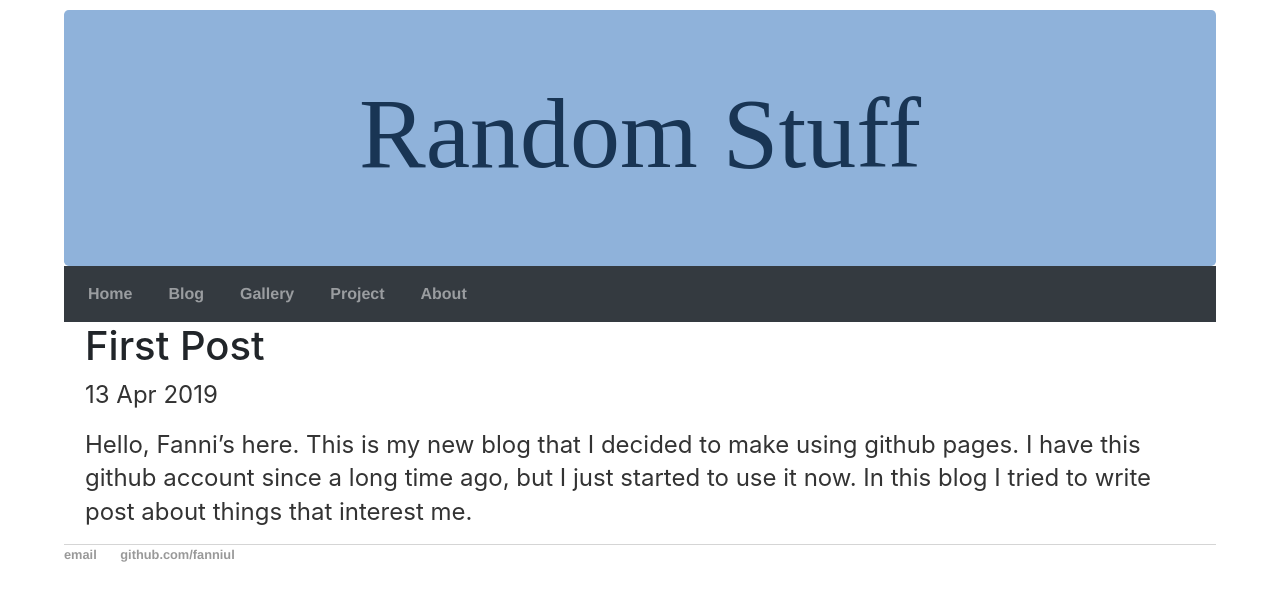
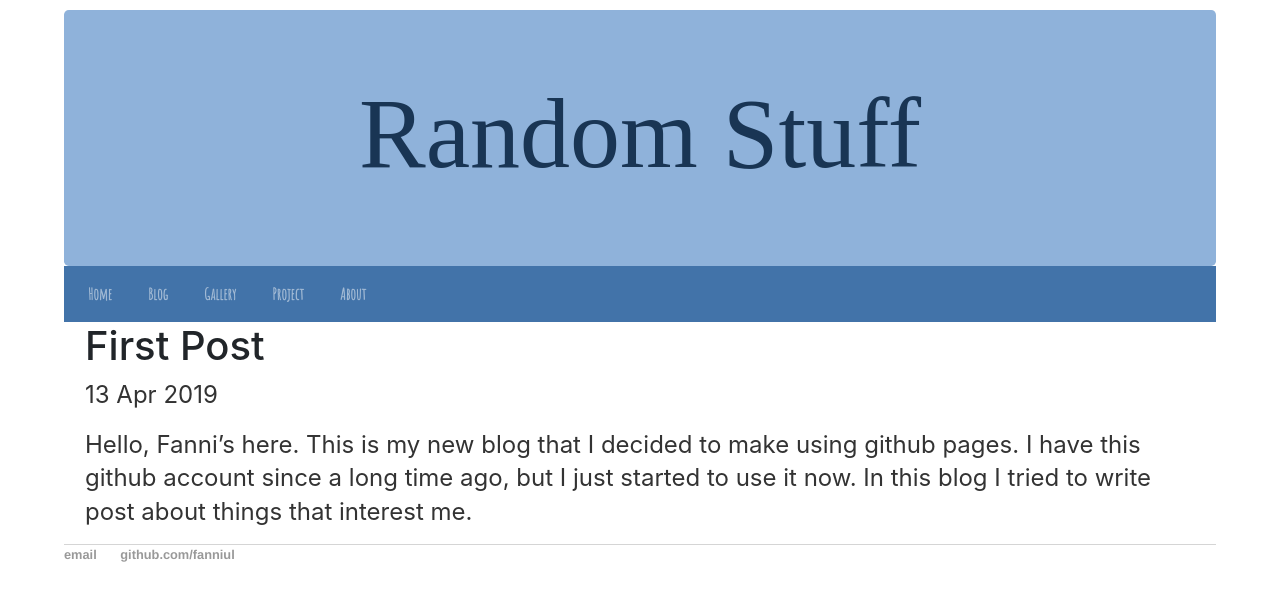
Before and after one commit to fanniul/fanniul.github.io, a Jekyll site: the page built from _posts/2019-04-13-first-post.md, in a window 1280 px wide. Shown: the top 601 px of the page. Built offline with Jekyll 4.4.1, drawn with Linux system fonts in a browser that asks for light colours; some web fonts are replaced.

Commit message:
Update default.html

```diff
--- a/_layouts/default.html
+++ b/_layouts/default.html
@@ -23,26 +23,26 @@
 			  <h1 style="font-family: Sophia;font-size: 100px;color:#193554;" >Random Stuff</h1>
 			</div>
 			<!-- Nav Bar -->
-			<nav class="navbar navbar-expand-sm bg-dark navbar-dark">
+			<nav class="navbar navbar-expand-sm bg-blueish navbar-dark text-center">
 			  <button class="navbar-toggler" type="button" data-toggle="collapse" data-target="#collapsibleNavbar">
 			    <span class="navbar-toggler-icon"></span>
 			  </button>
 			  <div class="collapse navbar-collapse" id="collapsibleNavbar">
-			    <ul class="navbar-nav text-center">
+			    <ul class="navbar-nav">
 			      <li class="nav-item">
-				<a class="nav-link" href="/">Home</a>
+				<a class="nav-link" style="font-family: Amatic SC;" href="/">Home</a>
 			      </li>
 			      <li class="nav-item">
-				<a class="nav-link" href="/blog">Blog</a>
+				<a class="nav-link" style="font-family: Amatic SC;" href="/blog">Blog</a>
 			      </li>
 			      <li class="nav-item">
-				<a class="nav-link" href="/gallery">Gallery</a>
+				<a class="nav-link" style="font-family: Amatic SC;" href="/gallery">Gallery</a>
 			      </li>
 			      <li class="nav-item">
-				<a class="nav-link" href="/project">Project</a>
+				<a class="nav-link" style="font-family: Amatic SC;" href="/project">Project</a>
 			      </li>
 			      <li class="nav-item">
-				<a class="nav-link" href="/about">About</a>
+				<a class="nav-link" style="font-family: Amatic SC;" href="/about">About</a>
 			      </li>
 			    </ul>
 			  </div>
```
